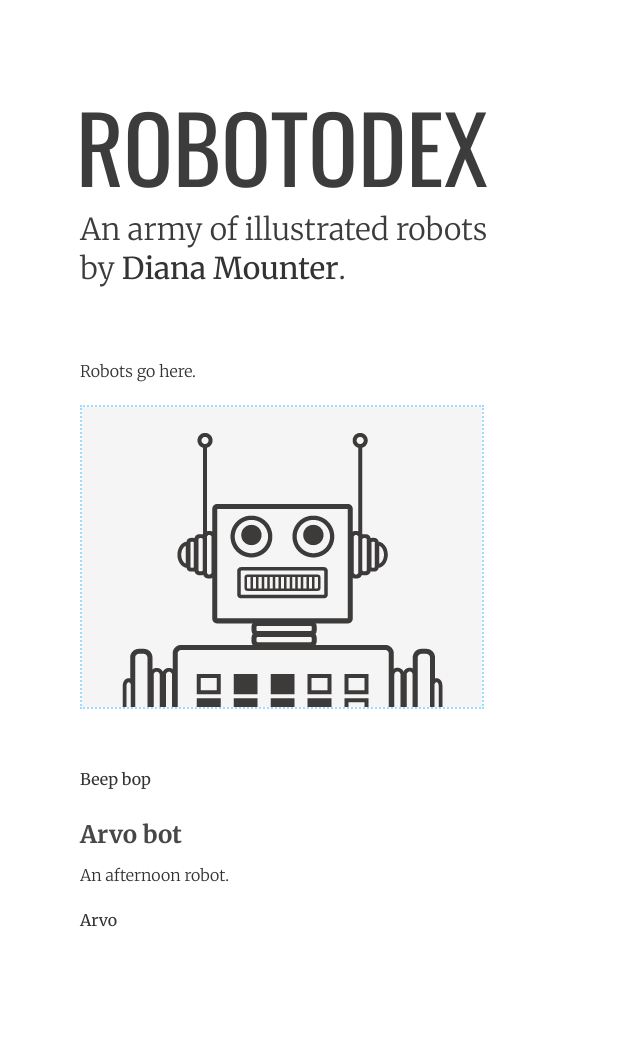
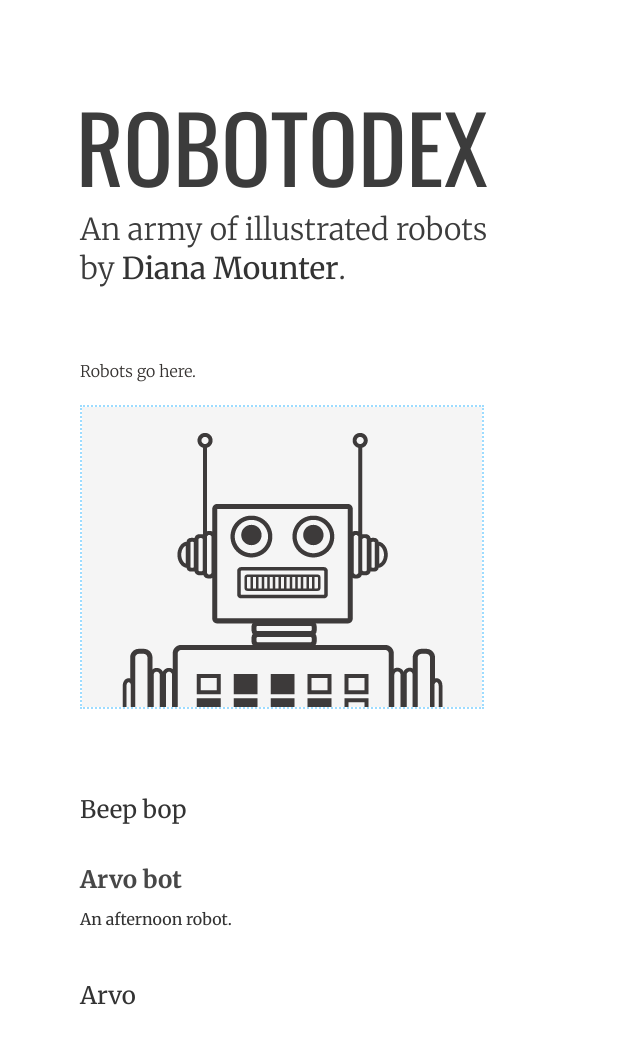
Before and after one commit to broccolini/robotodex, a Jekyll site: the page built from index.markdown, in a window 1280 px wide. Shown: the whole page, without its empty margins (0-640 px from the left). Built offline with Jekyll 4.4.1, drawn with Linux system fonts in a browser that asks for light colours; before the commit the page ends 959 px from its top, so only the background shows below that.

Commit message:
wrapping post url round content

```diff
--- a/_layouts/default.html
+++ b/_layouts/default.html
@@ -13,8 +13,8 @@
             {% if post.excerpt_tag %}
               {{ post.excerpt_tag | markdownify }}
             {% else %}
-              {{ post.content }}
-              <a href="{{ post.url }}">{{ post.title }}</a>
+              <a href="{{ post.url }}">{{ post.content }}
+              <h3>{{ post.title }}</a></h3>
             {% endif %}
           {% endfor %}
         </section>
```
